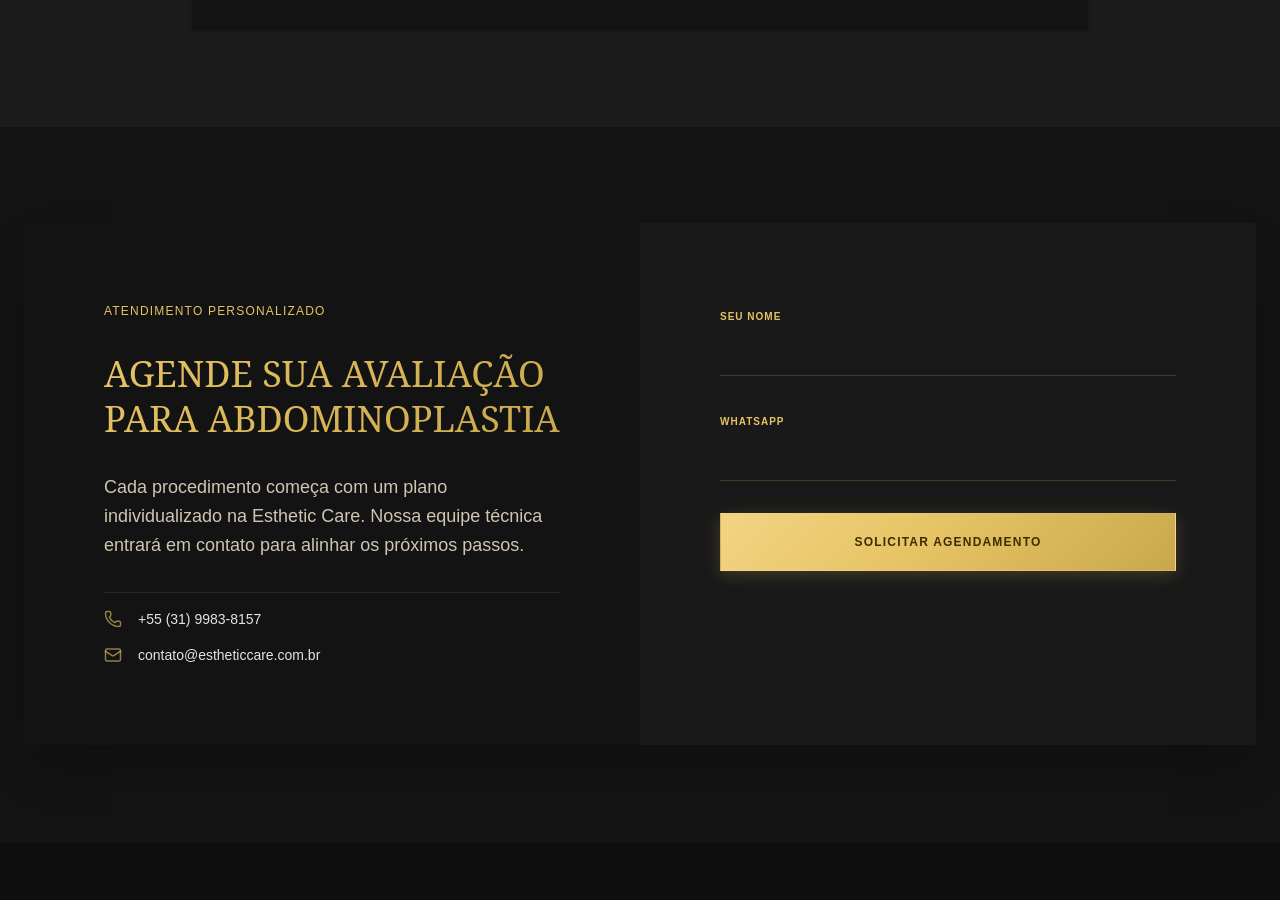
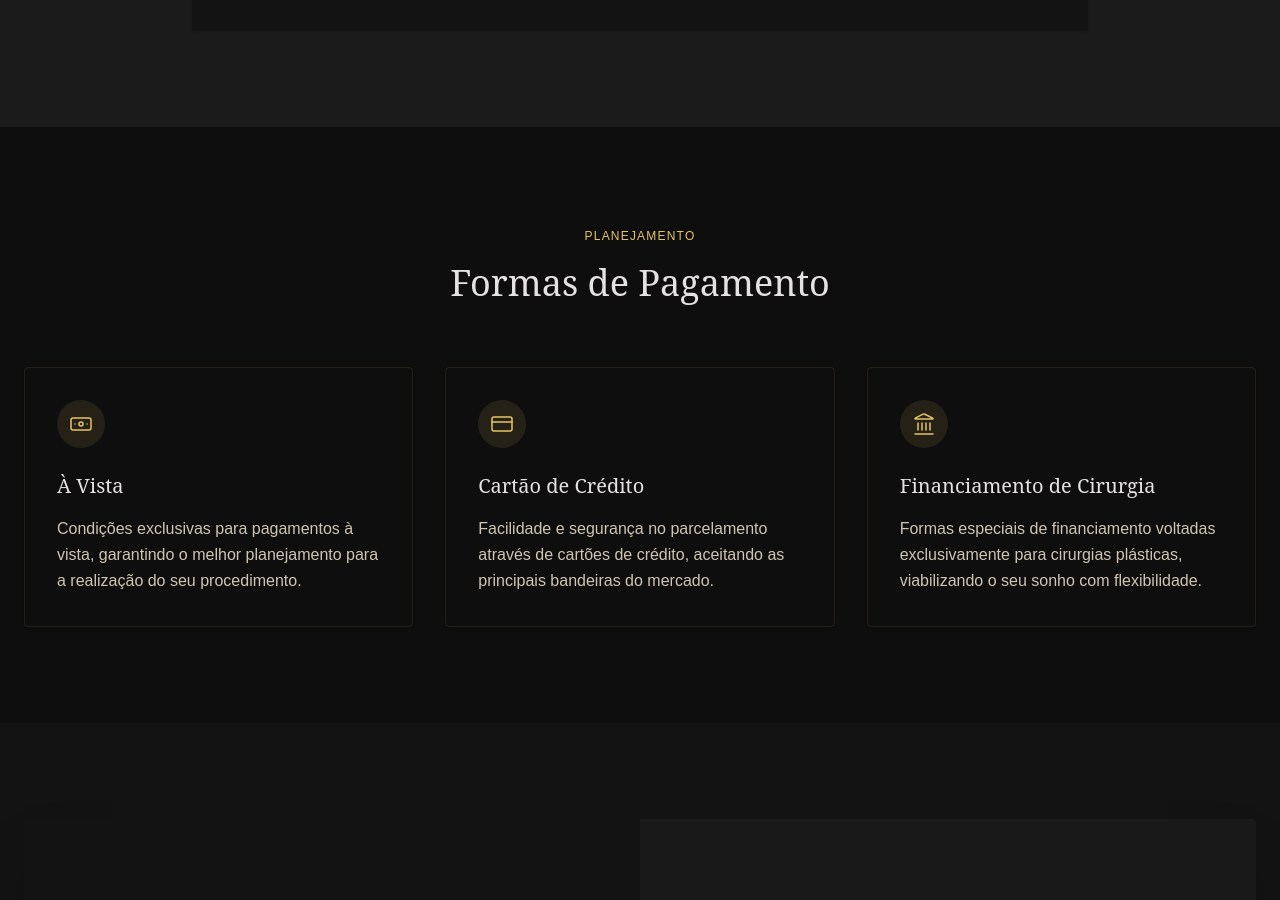
Before and after one commit to drjorgemenezes/estheticcare, a React (Vite) app: page /procedimento/abdominoplastia in a window 1280 px wide. Shown: the part 1720-2620 px from the top of the page. Built offline with nearby package versions, Linux system fonts and the light colour scheme.

Commit message:
feat: implement dynamic procedure page with markdown parsing support

```diff
--- a/src/App.tsx
+++ b/src/App.tsx
@@ -101,7 +101,7 @@ const HERO_SLIDES = [
       <div className="flex flex-col gap-3 items-center md:items-start text-[10px] md:text-xs">
         <div className="flex items-center gap-2">
           <MapPin size={16} className="text-primary flex-shrink-0" />
-          <span>Rua Dos Aimorés, 2480 - BH/MG</span>
+          <span>Rua Dos Aimores, 2480 - Lourdes, Belo Horizonte - MG</span>
         </div>
         <div className="flex items-center gap-2">
           <Clock size={16} className="text-primary flex-shrink-0" />
@@ -276,7 +276,7 @@ export default function App() {
         </div>
 
         <div className={cn(
-          "relative z-10 px-6 mt-16 md:mt-24 w-full transition-all duration-500",
+          "relative z-10 px-6 mt-16 md:mt-24 pb-20 w-full transition-all duration-500",
           HERO_SLIDES[currentHeroSlide].featuredImage ? "max-w-6xl text-left" : "max-w-5xl text-center"
         )}>
           <AnimatePresence mode="wait">
@@ -362,22 +362,19 @@ export default function App() {
         </div>
 
         {/* Indicators */}
-        <div className="absolute bottom-24 left-1/2 -translate-x-1/2 z-20 flex gap-3">
+        <div className="absolute bottom-8 left-1/2 -translate-x-1/2 z-20 flex gap-3">
           {HERO_SLIDES.map((_, idx) => (
             <button
               key={idx}
               onClick={() => setCurrentHeroSlide(idx)}
               className={cn(
-                "w-2.5 h-2.5 rounded-full transition-all duration-300",
+                "w-2 h-2 rounded-full transition-all duration-300",
                 currentHeroSlide === idx ? "bg-primary scale-125" : "bg-primary/30 hover:bg-primary/60"
               )}
             />
           ))}
         </div>
 
-        <div className="absolute bottom-12 left-1/2 -translate-x-1/2 animate-bounce opacity-40">
-          <ChevronDown className="text-primary w-8 h-8" />
-        </div>
       </header>
 
       {/* Doctors */}
--- a/src/pages/Procedimento.tsx
+++ b/src/pages/Procedimento.tsx
@@ -8,7 +8,10 @@ import {
   Mail,
   Clock,
   Calendar,
-  CheckCircle2
+  CheckCircle2,
+  Banknote,
+  CreditCard,
+  Landmark
 } from 'lucide-react';
 import React, { useState, useEffect } from 'react';
 
@@ -297,6 +300,51 @@ export default function Procedimento() {
           </section>
         )}
 
+        {/* Formas de Pagamento Section */}
+        <section className="py-24 px-6 bg-surface-container-lowest">
+          <div className="max-w-7xl mx-auto">
+            <div className="text-center mb-16">
+              <span className="font-label uppercase tracking-widest text-primary text-xs">Planejamento</span>
+              <h2 className="font-headline text-3xl md:text-4xl text-on-surface mt-4">Formas de Pagamento</h2>
+            </div>
+
+            <div className="grid grid-cols-1 md:grid-cols-3 gap-8">
+              {/* Pagamento à Vista */}
+              <div className="bg-surface-container p-8 rounded-sm shadow-sm border border-primary/10 hover:border-primary/30 transition-colors group">
+                <div className="w-12 h-12 bg-primary/10 flex items-center justify-center mb-6 rounded-full group-hover:scale-110 transition-transform">
+                  <Banknote className="text-primary" size={24} strokeWidth={1.5} />
+                </div>
+                <h3 className="font-headline text-xl text-on-surface mb-4">À Vista</h3>
+                <p className="text-on-surface-variant font-light leading-relaxed">
+                  Condições exclusivas para pagamentos à vista, garantindo o melhor planejamento para a realização do seu procedimento.
+                </p>
+              </div>
+
+              {/* Cartão de Crédito */}
+              <div className="bg-surface-container p-8 rounded-sm shadow-sm border border-primary/10 hover:border-primary/30 transition-colors group">
+                <div className="w-12 h-12 bg-primary/10 flex items-center justify-center mb-6 rounded-full group-hover:scale-110 transition-transform">
+                  <CreditCard className="text-primary" size={24} strokeWidth={1.5} />
+                </div>
+                <h3 className="font-headline text-xl text-on-surface mb-4">Cartão de Crédito</h3>
+                <p className="text-on-surface-variant font-light leading-relaxed">
+                  Facilidade e segurança no parcelamento através de cartões de crédito, aceitando as principais bandeiras do mercado.
+                </p>
+              </div>
+
+              {/* Financiamento */}
+              <div className="bg-surface-container p-8 rounded-sm shadow-sm border border-primary/10 hover:border-primary/30 transition-colors group">
+                <div className="w-12 h-12 bg-primary/10 flex items-center justify-center mb-6 rounded-full group-hover:scale-110 transition-transform">
+                  <Landmark className="text-primary" size={24} strokeWidth={1.5} />
+                </div>
+                <h3 className="font-headline text-xl text-on-surface mb-4">Financiamento de Cirurgia</h3>
+                <p className="text-on-surface-variant font-light leading-relaxed">
+                  Formas especiais de financiamento voltadas exclusivamente para cirurgias plásticas, viabilizando o seu sonho com flexibilidade.
+                </p>
+              </div>
+            </div>
+          </div>
+        </section>
+
         {/* Contact/CTA Section */}
         <section className="py-24 px-6 bg-surface">
           <div className="max-w-7xl mx-auto bg-surface-container shadow-2xl rounded-sm overflow-hidden flex flex-col lg:flex-row">
```
